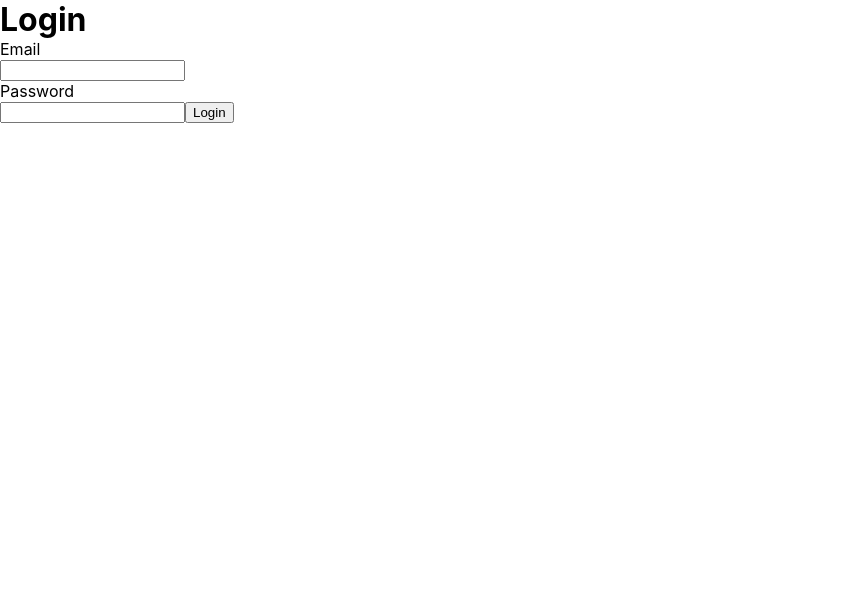
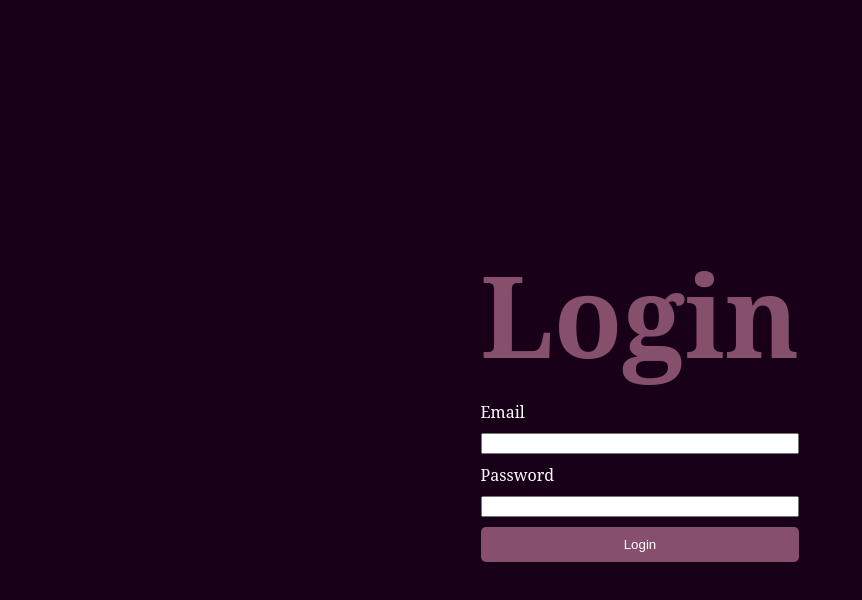
Before and after one commit to David036/crud-app-fe, a React (Create React App) app: page /login in a window 1280 px wide. Shown: the top 600 px of the page, without its empty margins (0-862 px from the left). Built offline with nearby package versions, Linux system fonts and the light colour scheme.

Commit message:
Added styles for Login and Signup

```diff
--- a/src/components/login/login.module.scss
+++ b/src/components/login/login.module.scss
@@ -0,0 +1,44 @@
+body {
+    display: flex;
+    justify-content: center;
+    align-items: center;
+    height: 100vh;
+    margin: 0;
+    font-family: 'Noto Serif', serif;
+    background-color: #190019;
+}
+
+.loginContainer {
+    background-color: #190019;
+    display: flex;
+    flex-direction: column;
+    row-gap: 10px;
+    color: #fff;
+}
+
+.loginContainer h1 {
+    font-size: 7em;
+    color: #864f6c;
+}
+
+.loginContainer button {
+    background-color: #864f6c;
+    color: #fff;
+    padding: 10px 20px;
+    border: none;
+    border-radius: 5px;
+    cursor: pointer;
+    transition: background-color 0.3s;
+}
+
+.loginContainer h1 {
+    color:  #864f6c;
+}
+
+.loginContainer button {
+    background-color:  #864f6c;
+}
+
+.loginContainer button:hover {
+    background-color:  #83305c;
+}
--- a/src/components/signup/signup.module.scss
+++ b/src/components/signup/signup.module.scss
@@ -2,4 +2,29 @@
     display: flex;
     flex-direction: column;
     row-gap: 10px;
+    color: #fff;
 }
+
+.signupContainer h1 {
+    font-size: 7em;
+    color: #864f6c;
+}
+
+.signupContainer button {
+    background-color: #864f6c;
+    color: #fff;
+    padding: 10px 20px;
+    border: none;
+    border-radius: 5px;
+    cursor: pointer;
+    transition: background-color 0.3s;
+}
+
+.signupContainer button:hover {
+    background-color: #83305c;
+}
+
+::selection {
+    background-color: #FBE4D8;
+    color: #864f6c;
+}
```
